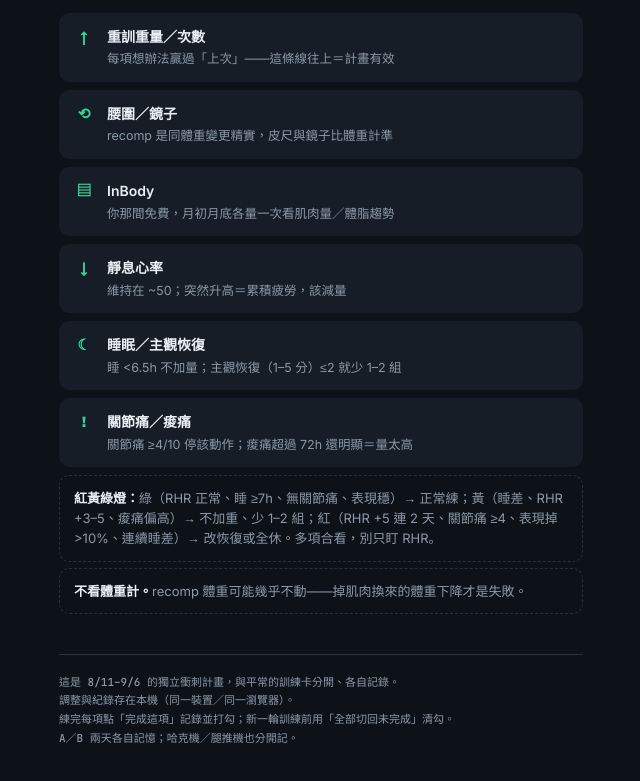
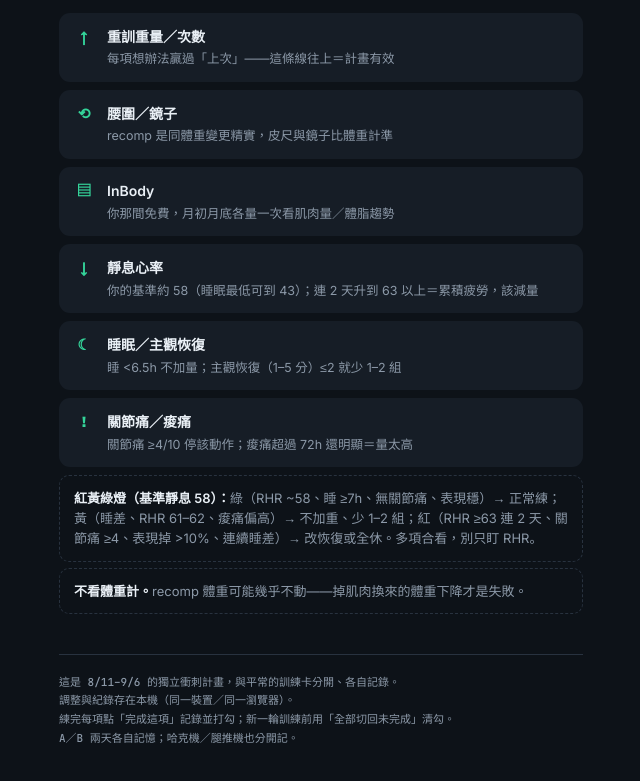
Before and after one commit to x90290/training, a plain HTML site: page august-recomp.html in a window 1280 px wide. Shown: the part 4893-5674 px from the top of the page, without its empty margins (319-959 px from the left). Drawn offline with Linux system fonts and the light colour scheme.

Commit message:
修正安靜時心跳指數

```diff
--- a/august-recomp.html
+++ b/august-recomp.html
@@ -375,10 +375,10 @@
     <div class="metric"><div class="ico">↑</div><div><div class="mt">重訓重量／次數</div><div class="md">每項想辦法贏過「上次」——這條線往上＝計畫有效</div></div></div>
     <div class="metric"><div class="ico">⟲</div><div><div class="mt">腰圍／鏡子</div><div class="md">recomp 是同體重變更精實，皮尺與鏡子比體重計準</div></div></div>
     <div class="metric"><div class="ico">▤</div><div><div class="mt">InBody</div><div class="md">你那間免費，月初月底各量一次看肌肉量／體脂趨勢</div></div></div>
-    <div class="metric"><div class="ico">↓</div><div><div class="mt">靜息心率</div><div class="md">維持在 ~50；突然升高＝累積疲勞，該減量</div></div></div>
+    <div class="metric"><div class="ico">↓</div><div><div class="mt">靜息心率</div><div class="md">你的基準約 58（睡眠最低可到 43）；連 2 天升到 63 以上＝累積疲勞，該減量</div></div></div>
     <div class="metric"><div class="ico">☾</div><div><div class="mt">睡眠／主觀恢復</div><div class="md">睡 &lt;6.5h 不加量；主觀恢復（1–5 分）≤2 就少 1–2 組</div></div></div>
     <div class="metric"><div class="ico">!</div><div><div class="mt">關節痛／痠痛</div><div class="md">關節痛 ≥4/10 停該動作；痠痛超過 72h 還明顯＝量太高</div></div></div>
-    <div class="note"><b>紅黃綠燈：</b>綠（RHR 正常、睡 ≥7h、無關節痛、表現穩）→ 正常練；黃（睡差、RHR +3–5、痠痛偏高）→ 不加重、少 1–2 組；紅（RHR +5 連 2 天、關節痛 ≥4、表現掉 &gt;10%、連續睡差）→ 改恢復或全休。多項合看，別只盯 RHR。</div>
+    <div class="note"><b>紅黃綠燈（基準靜息 58）：</b>綠（RHR ~58、睡 ≥7h、無關節痛、表現穩）→ 正常練；黃（睡差、RHR 61–62、痠痛偏高）→ 不加重、少 1–2 組；紅（RHR ≥63 連 2 天、關節痛 ≥4、表現掉 &gt;10%、連續睡差）→ 改恢復或全休。多項合看，別只盯 RHR。</div>
     <div class="note"><b>不看體重計。</b>recomp 體重可能幾乎不動——掉肌肉換來的體重下降才是失敗。</div>
   </section>
 
```
Also changed, not shown: index.html (+2 -2 lines).
